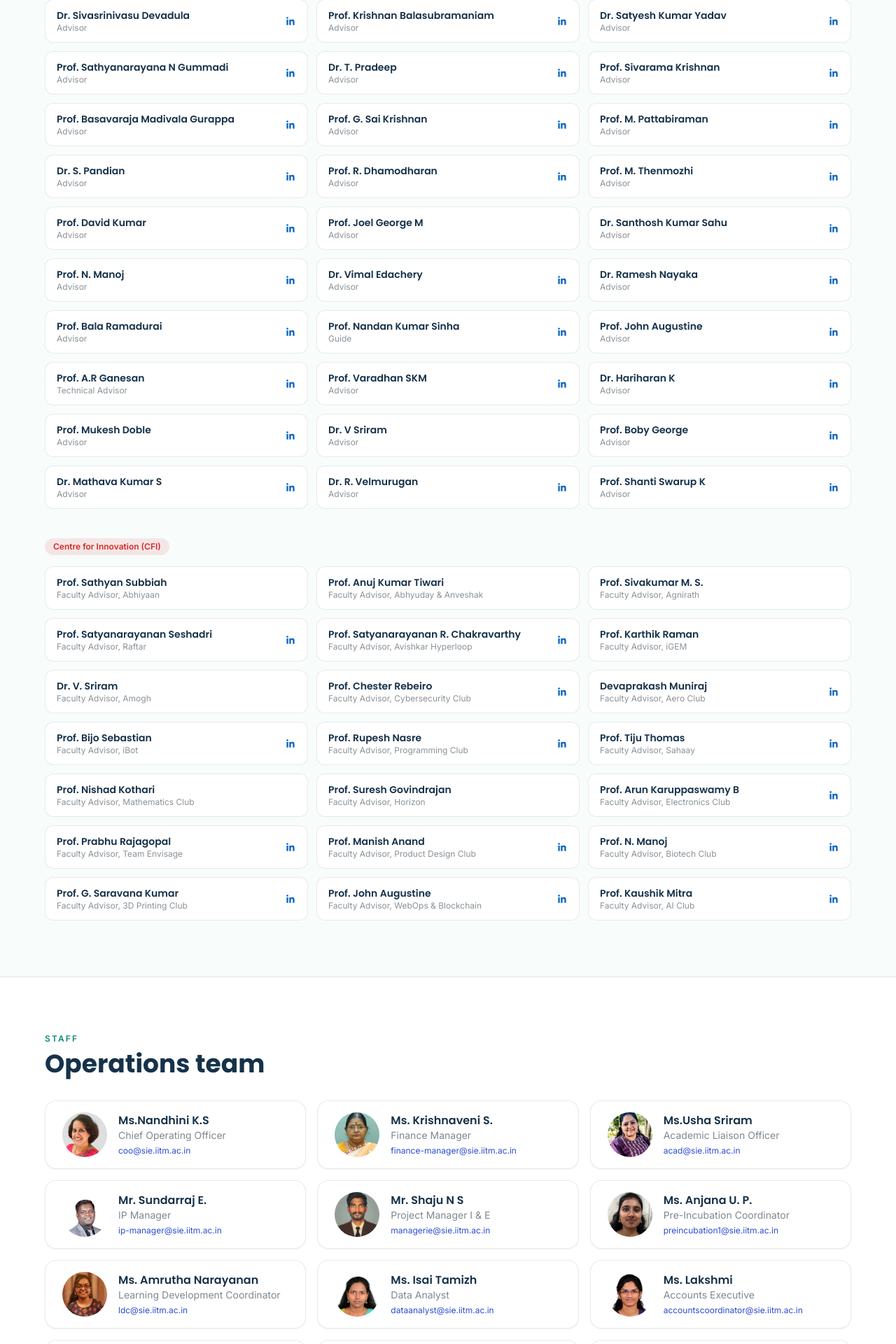
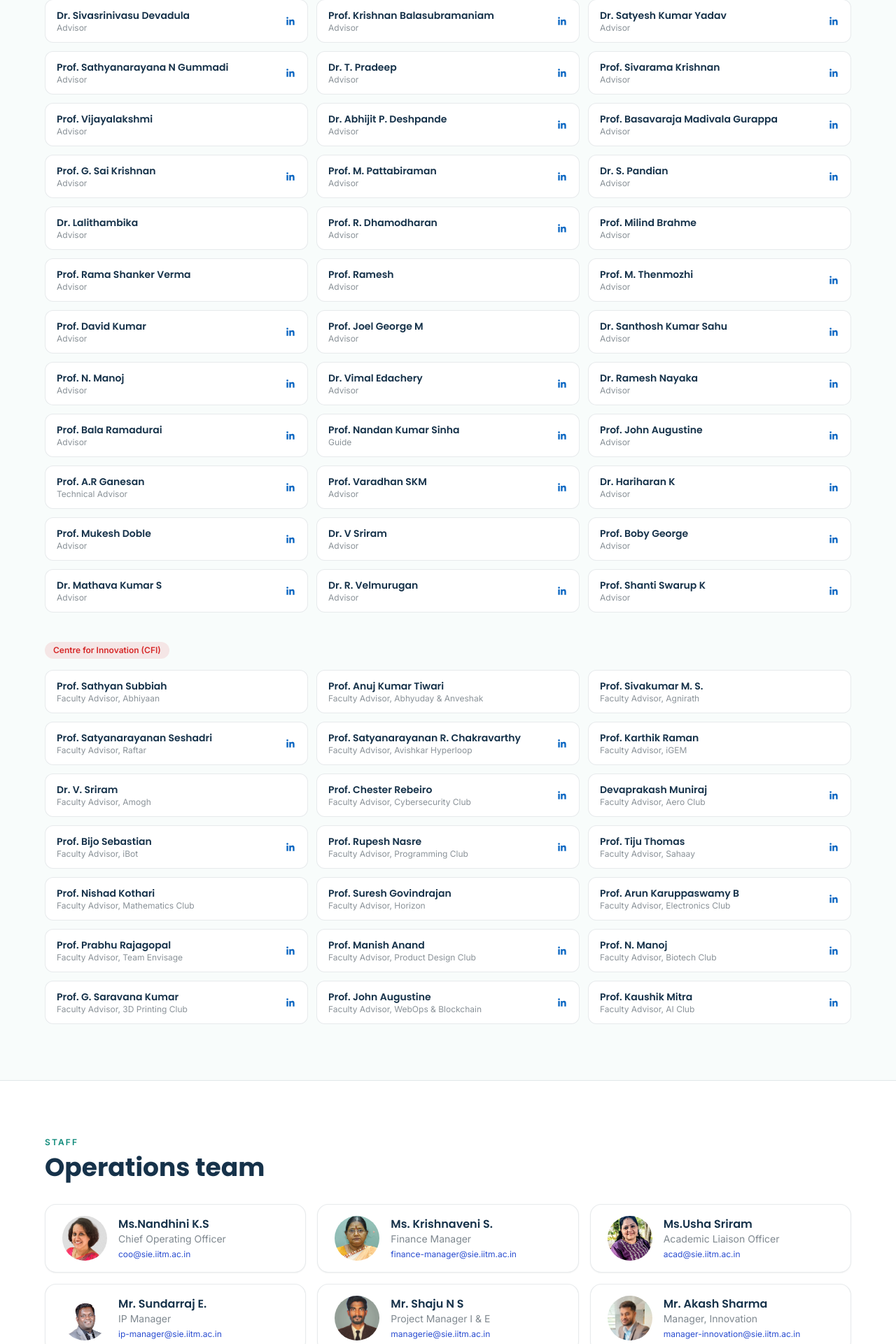
Before and after one commit to satyaseshadri/sie-website, a Next.js app: page /people in a window 1280 px wide. Shown: the part 1964-3884 px from the top of the page at 70% size. Built offline with nearby package versions, Linux system fonts and the light colour scheme.

Commit message:
new update

```diff
--- a/app/open-calls/page.jsx
+++ b/app/open-calls/page.jsx
@@ -16,9 +16,8 @@ export default function OpenCalls() {
       />
       <Section>
         <div className="grid gap-6 md:grid-cols-2">
-        <div className="card border-t-4 border-t-navy">
-            <span className="tag bg-navy/10 text-navy ">Applications open · closes 23rd October</span>
-            {/* <span className="tag bg-navy/10 text-navy bg-emerald-500/15 text-emerald-700">Closed</span> */}
+        <div className="card">
+            <span className="tag bg-navy/10 text-navy">Closed</span>
             <h2 className="mt-3 font-display text-2xl font-bold text-navy">AI Venture Studio </h2>
             <p className="mt-3 leading-relaxed text-ink/70">
             We co-build AI, ML, and data science ventures from research and talent — from idea to pilot, and from pilot to scale.
@@ -26,7 +25,6 @@ export default function OpenCalls() {
             A venture studio by WSAI × SIE × IIT Madras Incubation Cell.
             </p>
             <div className="mt-5 flex flex-wrap gap-3">
-              <a href="https://venturearch.org/apply/sie/6ab22c12c778225f10167c13" rel="noopener" target="_blank" className="btn-primary">Apply now ↗</a>
               <Link href="https://wsai.iitm.ac.in/aistudio/" className="btn-ghost">Programme details</Link>
             </div>
           </div>
--- a/components/PersonCard.jsx
+++ b/components/PersonCard.jsx
@@ -23,7 +23,7 @@ export default function PersonCard({ person }) {
   return (
     <div className="card flex items-center gap-4 py-4">
       {person.photo ? (
-        <Img src={person.photo} alt={person.name} width={480} height={480} className="h-16 w-16 flex-none rounded-full object-cover object-top" />
+        <Img src={person.photo} alt={person.name} width={480} height={480} className={`h-16 w-16 flex-none rounded-full object-cover ${person.photoPosition === 'center' ? 'object-center' : 'object-top'}`} />
       ) : (
         <span className="flex h-16 w-16 flex-none items-center justify-center rounded-full bg-accent-pale font-display text-lg font-bold text-accent-dark">
           {initials(person.name)}
--- a/data/projects.json
+++ b/data/projects.json
@@ -14,5 +14,6 @@
   { "id": "P13", "title": "Laser-processed medical materials and devices - lab-to-market ", "desc": "This project develops next-generation surgical meshes using femtosecond laser processing of polypropylene sheets. Bio-inspired microstructures are created on the surface to improve wettability, cell attachment, and biocompatibility without chemical treatment. The laser-based manufacturing process enables precise, customizable surface properties and is scalable for mass production. The technology offers a pathway for developing advanced, high-performance medical implants.", "sector": "Healthcare" },
   { "id": "P14", "title": "Customizable silicone wearables in healthcare ", "desc": "This project uses multi-material extrusion 3D printing to manufacture customizable silicone-based medical products. High-viscosity silicone materials can be printed into complex shapes using UV curing and advanced mixing techniques. The technology enables patient-specific designs for prosthetics and other non-implant healthcare applications, offering improved customization and personalized care.", "sector": "Healthcare" },
   { "id": "P15", "title": "Development of a Machine Learning-Based Lubricant Condition Monitoring System for Electric Vehicle Applications ", "desc": "Development of a Machine Learning-Based Multi-Parameter Lubricant Condition Monitoring System for Electric Vehicle Applications.Project includes both machine design and machine learning.", "sector": "Mobility" },
-  { "id": "P16", "title": "Ensuring Safety in Railways: Locomotive Axle Lock IoT and Prognosis", "desc": "This project develops a modelling and detection system to identify and predict axle lock conditions in locomotives using real-time sensor data. It combines physics-based models of wheel–rail interaction with data-driven analytics to detect abnormal wheel movement and anticipate failures. The system aims to improve locomotive safety, prevent wheel and track damage, reduce maintenance costs, and enhance operational reliability.", "sector": "Mobility" }
+  { "id": "P16", "title": "Ensuring Safety in Railways: Locomotive Axle Lock IoT and Prognosis", "desc": "This project develops a modelling and detection system to identify and predict axle lock conditions in locomotives using real-time sensor data. It combines physics-based models of wheel–rail interaction with data-driven analytics to detect abnormal wheel movement and anticipate failures. The system aims to improve locomotive safety, prevent wheel and track damage, reduce maintenance costs, and enhance operational reliability.", "sector": "Mobility" },
+  { "id": "P17", "title": "AI-Assisted Project-Based Learning Platform for Schools and Colleges", "desc": "The platform helps school and college students learn engineering, robotics, and simulation through hands-on projects and interactive learning tools. An AI assistant provides hints and explanations, while teachers can assign projects, track progress, and review student portfolios through a dashboard. The platform follows a paid pilot and annual SaaS subscription model for educational institutions.", "sector": "EdTech" }
 ]
--- a/data/team.json
+++ b/data/team.json
@@ -65,7 +65,14 @@
       "photo": "/images/people/shaju.jpg",
       "linkedin": ""
     },
-
+    {
+      "name": "Mr. Akash Sharma",
+      "role": "Manager, Innovation",
+      "email": "manager-innovation@sie.iitm.ac.in",
+      "photo": "/images/people/akash-sharma.jpg",
+      "photoPosition": "center",
+      "linkedin": ""
+    },
     {
       "name": "Ms. Anjana U. P.",
       "role": "Pre-Incubation Coordinator",
@@ -78,14 +85,6 @@
       "role": "Learning Development Coordinator",
       "email": "ldc@sie.iitm.ac.in",
       "photo": "/images/people/amrutha-narayanan.jpg",
-      "linkedin": ""
-    },
-
-    {
-      "name": "Ms. Isai Tamizh ",
-      "role": "Data Analyst",
-      "email": "dataanalyst@sie.iitm.ac.in",
-      "photo": "/images/people/Isai.png",
       "linkedin": ""
     },
     {
@@ -233,6 +232,16 @@
           "linkedin": "https://www.linkedin.com/in/srkris/"
         },
         {
+          "name": "Prof. Vijayalakshmi",
+          "role": "Advisor",
+          "linkedin": ""
+        },
+        {
+          "name": "Dr. Abhijit P. Deshpande",
+          "role": "Advisor",
+          "linkedin": "https://www.linkedin.com/in/abhijit-deshpande-55ba3224a/"
+        },
+        {
           "name": "Prof. Basavaraja Madivala Gurappa",
           "role": "Advisor",
           "linkedin": "https://www.linkedin.com/in/basaiitm/"
@@ -253,9 +262,29 @@
           "linkedin": "https://www.linkedin.com/in/pandian-ps-51721962/"
         },
         {
+          "name": "Dr. Lalithambika",
+          "role": "Advisor",
+          "linkedin": ""
+        },
+        {
           "name": "Prof. R. Dhamodharan",
           "role": "Advisor",
           "linkedin": "https://www.linkedin.com/in/dhamodharanraghavachari/"
+        },
+        {
+          "name": "Prof. Milind Brahme",
+          "role": "Advisor",
+          "linkedin": ""
+        },
+        {
+          "name": "Prof. Rama Shanker Verma",
+          "role": "Advisor",
+          "linkedin": ""
+        },
+        {
+          "name": "Prof. Ramesh",
+          "role": "Advisor",
+          "linkedin": ""
         },
         {
           "name": "Prof. M. Thenmozhi",
```
Also changed, not shown: data/events.json (+0 -8 lines), data/news.json (+7 -0 lines), public/images/people/akash-sharma.jpg (added).
